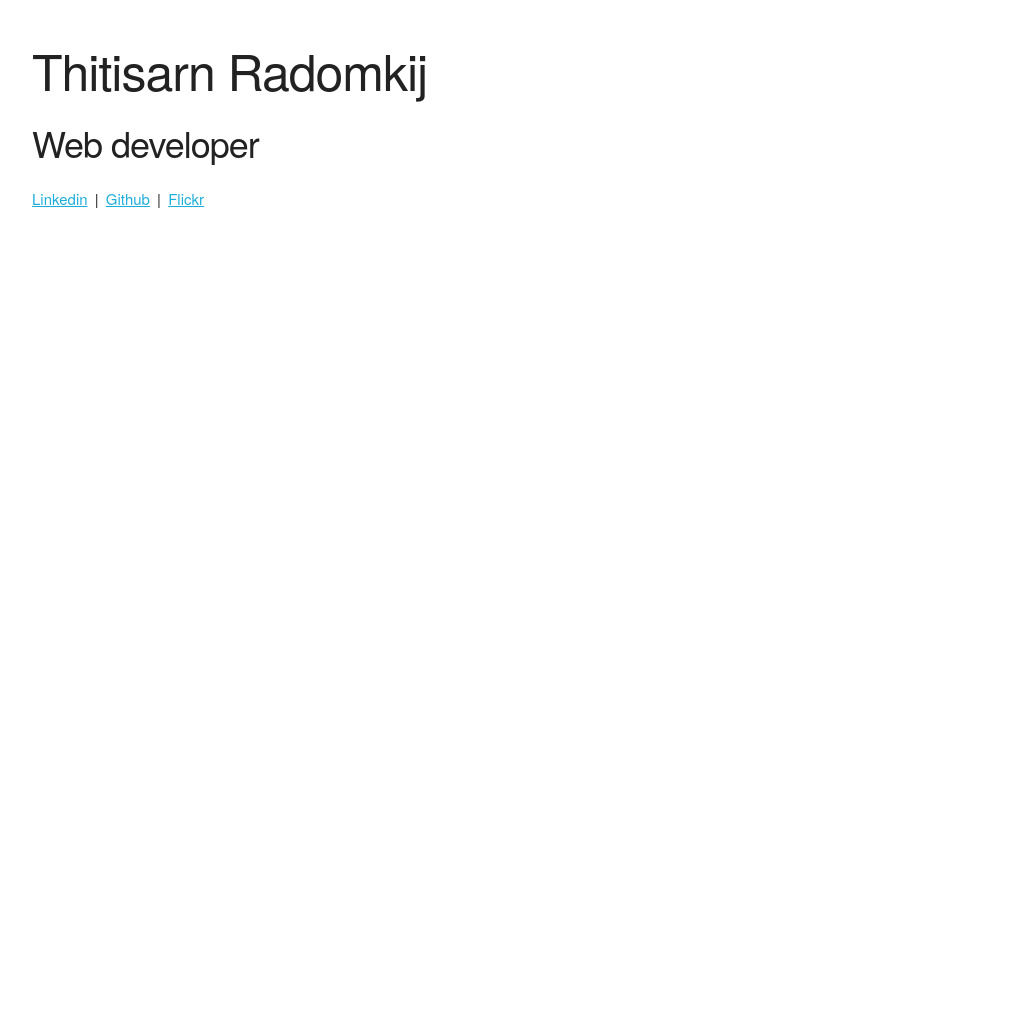
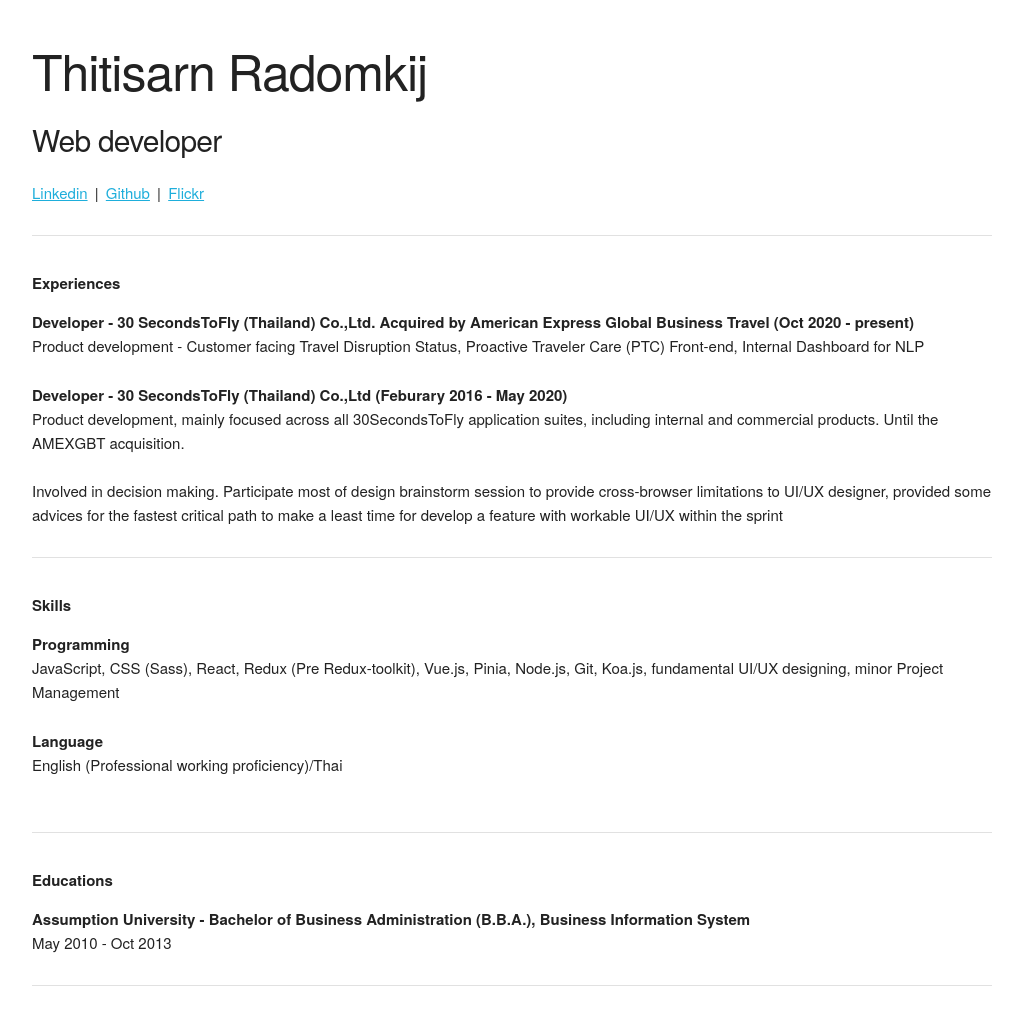
Before and after one commit to sancowinx/sancowinx.github.io, a plain HTML site: page index.html in a window 1280 px wide. Shown: the whole page, without its empty margins (128-1150 px from the left). Before the commit the page ends 800 px from the top, so only its background shows below. Drawn offline with Linux system fonts and the light colour scheme.

Commit message:
site updated

```diff
--- a/index.html
+++ b/index.html
@@ -4,7 +4,7 @@
 <head>
   <meta charset="UTF-8">
   <meta name="viewport" content="width=device-width, initial-scale=1.0">
-  <title>Thitisarn Radomkij&thinsp;|&thinsp;Full-Stack web developer</title>
+  <title>Thitisarn Radomkij | Web developer</title>
   <link rel="stylesheet" href="css/normalize.css">
   <link rel="stylesheet" href="css/skeleton.css">
   <link rel="stylesheet" href="css/style.css">
@@ -16,7 +16,7 @@
       <div class="row">
         <div class="twelve columns">
           <h1>Thitisarn Radomkij</h1>
-          <h3>Web developer</h3>
+          <h4>Web developer</h4>
           <a href="https://www.linkedin.com/in/thitisarn-radomkij-02105781/" rel="noreferrer" target="_blank">Linkedin</a>
           &thinsp;|&thinsp;
           <a href="https://github.com/sancowinx" rel="noreferrer" target="_blank">Github</a>
@@ -24,22 +24,57 @@
           <a href="https://www.flickr.com/photos/169772983@N04/" rel="noreferrer" target="_blank">Flickr</a>
         </div>
       </div>
-      <div class="row"><div class="twelve columns">&nbsp;</div></div>
+      <hr>
+      <div class="row">
+        <div class="twelve columns">
+          <strong><span>Experiences</span></strong>
+          <dl>
+            <dt><strong>Developer - 30 SecondsToFly (Thailand) Co.,Ltd. Acquired by American Express Global Business Travel (Oct 2020 - present)</strong></dt>
+            <dt>
+              <p>
+                Product development - Customer facing Travel Disruption Status, Proactive Traveler Care (PTC) Front-end, Internal Dashboard for NLP
+              </p>
+            </dt>
+            <dt><strong>Developer - 30 SecondsToFly (Thailand) Co.,Ltd  (Feburary 2016 - May 2020)</strong></dt>
+            <dt>
+              <p>
+                Product development, mainly focused across all 30SecondsToFly application suites, including internal and commercial products. Until the AMEXGBT acquisition.
+                <br><br>
+                Involved in decision making. Participate most of design brainstorm session to provide cross-browser limitations to UI/UX designer,
+                provided some advices for the fastest critical path to make a least time for develop a feature with workable UI/UX within the sprint
+              </p>
+            </dt>
+          </dl>
+          <hr>
+        </div>
+      </div>
+      <div class="row">
+        <div class="twelve columns">
+          <strong><span>Skills</span></strong>
+          <dl>
+            <dt><strong>Programming</strong></dt>
+            <dt>
+              <p>JavaScript, CSS (Sass), React, Redux (Pre Redux-toolkit), Vue.js, Pinia, Node.js, Git, Koa.js, fundamental UI/UX designing, minor Project Management</p>
+            </dt>
+            <dt><strong>Language</strong></dt>
+            <dt>English (Professional working proficiency)/Thai</dt>
+          </dl>
+        </div>
+      </div>
+      <hr>
+      <div class="row">
+        <div class="twelve columns">
+          <strong><span>Educations</span></strong>
+          <dl>
+            <dt><strong>Assumption University - Bachelor of Business Administration (B.B.A.), Business Information System</strong></dt>
+            <dt>
+              <p>May 2010 - Oct 2013</p>
+            </dt>
+          </dl>
+          <hr>
+        </div>
+      </div>
   </main>
 </body>
-  <!--
-    Hi :),
-    You might wandered why I didn't have my personal website built with these:
-
-    React/Vue/Svelte/Next.js/Angular/Gatsby/Jekyll/Hugo/Ghost.io/Meteor.
-
-    (Except normalize.css and skeleton.css. normalize.css is exception case)
-    -->
-    <!--
-    It's just a small website, no blog, normal HTML/CSS/JS (Sass might be ok... I like Sass),
-    plus it does not need to load the extra >= 1.44MB of webpack's optimized code shaking tree/sourcemap stuff.
-    Let's keep that for an actual web application :)
-
-    PS. Do you miss jQuery?
-    -->
+<!-- "Anything that can go wrong will go wrong, and at the worst possible time." - Murphy's Laws -->
 </html>
```
